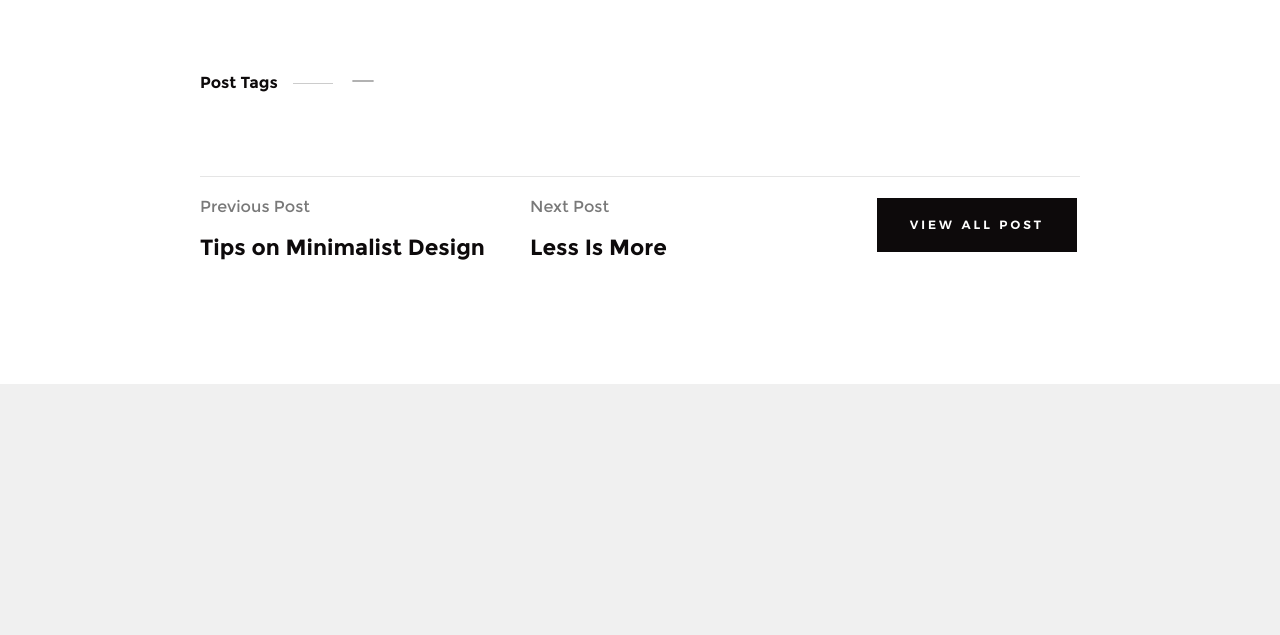
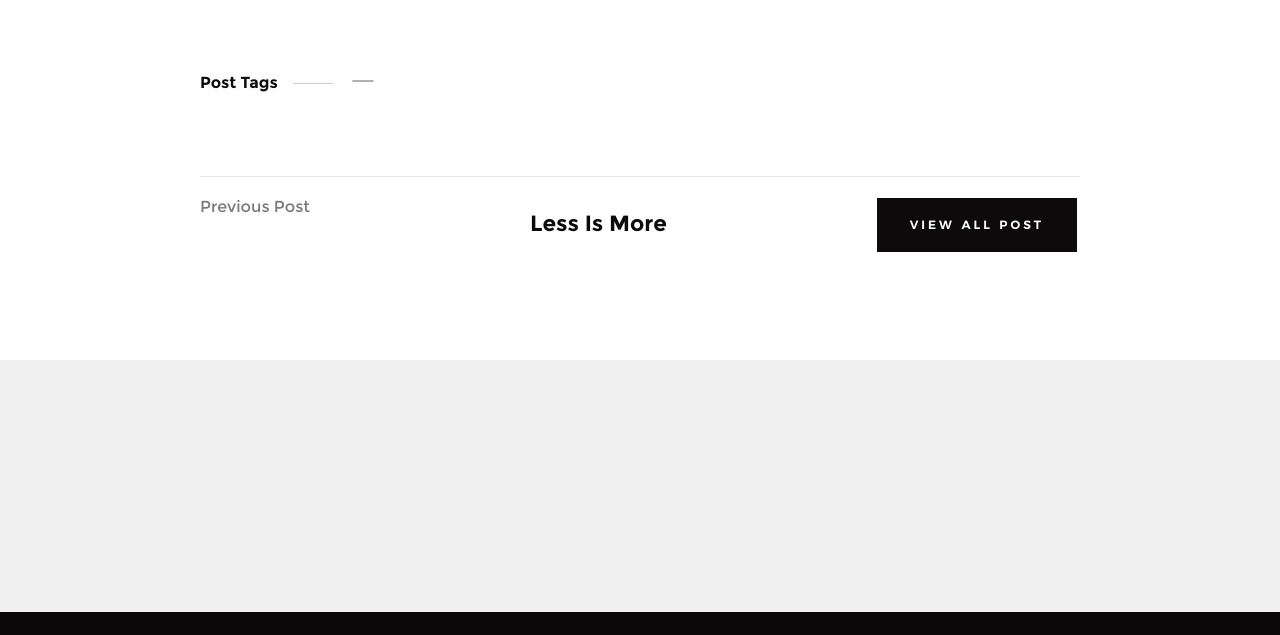
Before and after one commit to codehup/codepupp-portfolio, a Django app: template blog/templates/blog/detail.html in a window 1280 px wide. Shown: the part 580-1215 px from the top of the page. Run offline with Django 3.2, Linux system fonts and the light colour scheme; the template is opened without the code that fills it, so the values that code supplies are empty; some libraries are stand-ins or nearby versions.

Commit message:
removed dummy post links.

```diff
--- a/blog/templates/blog/detail.html
+++ b/blog/templates/blog/detail.html
@@ -114,12 +114,12 @@
                         <div class="blog-content__prev">
                             <a href="#0" rel="prev">
                                 <span>Previous Post</span>
-                                Tips on Minimalist Design
+
                             </a>
                         </div>
                         <div class="blog-content__next">
                             <a href="#0" rel="next">
-                                <span>Next Post</span>
+                                <span></span>
                                 Less Is More
                             </a>
                         </div>
```
